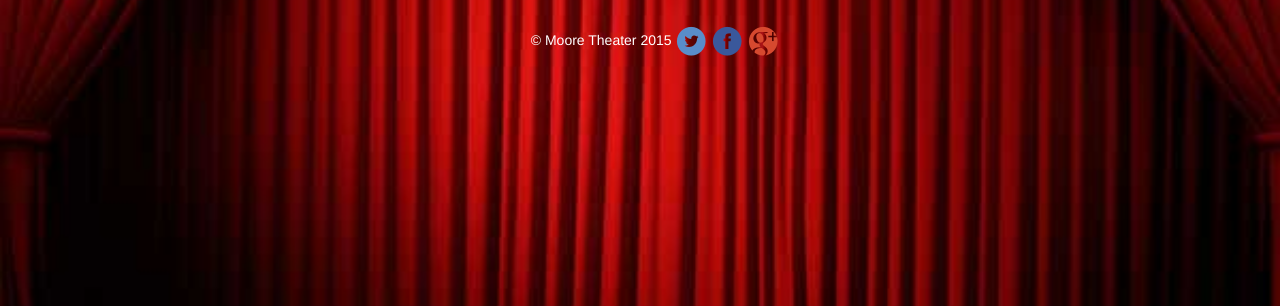
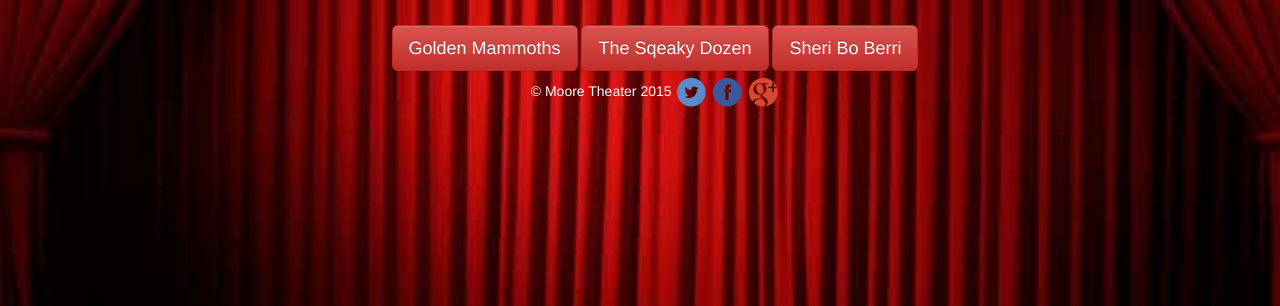
Before and after one commit to sk367/cs399_Theater, a Django app: template cs399_Theater/main/templates/performances.html in a window 1280 px wide. Shown: the part 182-488 px from the top of the page. Run offline with Django 3.2, Linux system fonts and the light colour scheme; the template is opened without the code that fills it, so the values that code supplies are empty; parts of the project's set-up code (start-up, migrations or seed data) failed here and were passed over; some libraries are stand-ins or nearby versions.

Commit message:
Added buttons to link to all performances

```diff
--- a/cs399_Theater/main/templates/performances.html
+++ b/cs399_Theater/main/templates/performances.html
@@ -16,7 +16,7 @@
      	</thead>
      {% for event in events %}
      <tr>
-        <td> <a class="btn btn-default" href="\golden" role="button">{{ event.name }}</a> </td>
+        <td> {{ event.name }} </td>
      	<td> {{ event.description }} </td>
      	<td> {{ event.date }} </td>
      	<td> {{ event.genre }} </td>
@@ -24,6 +24,13 @@
      </tr>
      {% endfor %}
      </table>
+    <div class="col-lg-12 text-center" style="margin-top: 5px;">
+            <a class="btn btn-lg btn-danger" href="/golden" role="button">Golden Mammoths</a>
+            <a class="btn btn-lg btn-danger" href="/sqeaky" role="button">The Sqeaky Dozen</a>
+            <a class="btn btn-lg btn-danger" href="/sheri" role="button">Sheri Bo Berri</a>
+     </div>
+
+
     </div> <!-- /container -->
   </body>
 
--- /dev/null
+++ b/cs399_Theater/main/templates/sheri.html
@@ -0,0 +1,5 @@
+{% extends 'base.html' %}
+{% block pagetitle %} Performances {% endblock %}
+{% block body %}
+<p>Sheri</p>
+{% endblock %}
--- /dev/null
+++ b/cs399_Theater/main/templates/sqeaky.html
@@ -0,0 +1,5 @@
+{% extends 'base.html' %}
+{% block pagetitle %} Performances {% endblock %}
+{% block body %}
+<p>Sqeaky</p>
+{% endblock %}
--- a/cs399_Theater/main/urls.py
+++ b/cs399_Theater/main/urls.py
@@ -1,6 +1,6 @@
 from django.conf.urls import patterns, include, url
 from django.contrib import admin
-from views.views import index, location, merch, performances, tickets, golden
+from views.views import index, location, merch, performances, tickets, golden, sqeaky, sheri
 urlpatterns = patterns('',
     # Examples:
     # url(r'^$', 'main.views.home', name='home'),
@@ -12,5 +12,8 @@ urlpatterns = patterns('',
     url(r'^merch', merch),
     url(r'^performances', performances),
     url(r'^tickets', tickets),
-    url(r'^golden', golden)
+    url(r'^golden', golden),
+    url(r'^sqeaky', sqeaky),
+    url(r'^sheri', sheri)
+
 )
--- a/cs399_Theater/main/views/views.py
+++ b/cs399_Theater/main/views/views.py
@@ -16,3 +16,7 @@ def tickets(request):
     return render(request, 'tickets.html', {'tickets': Tickets.objects.order_by('date')})
 def golden(request):
     return render(request, 'golden.html', {})
+def sqeaky(request):
+    return render(request, 'sqeaky.html', {})
+def sheri(request):
+    return render(request, 'sheri.html', {})
```
